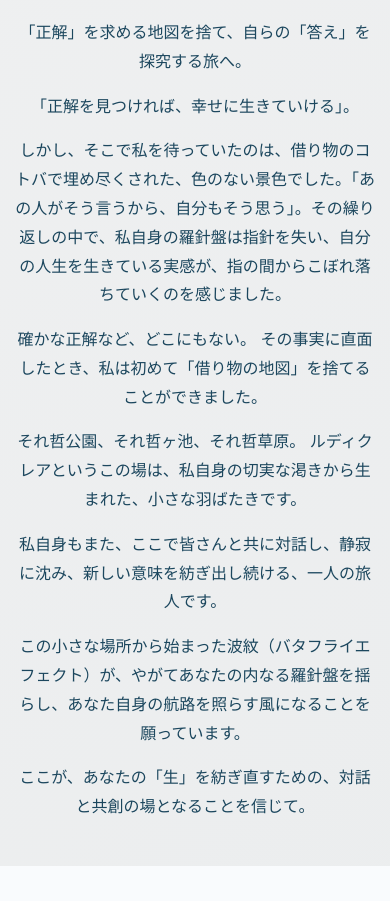
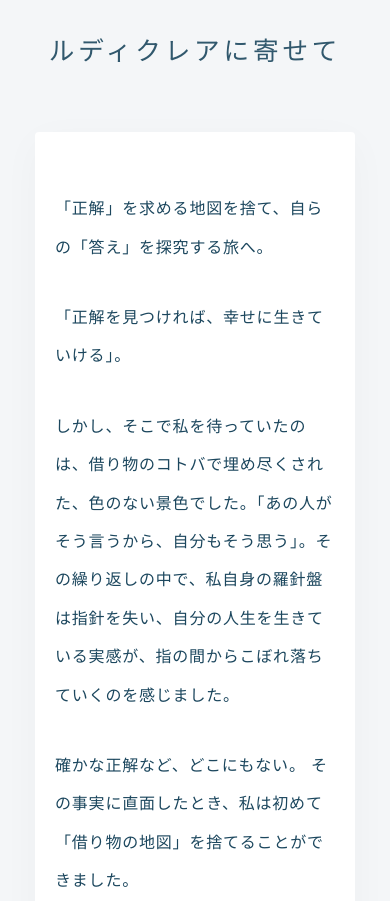
Before and after one commit to ludicrea/ludicrea_site, a plain HTML site: page index.html in a window 390 px wide. Shown: the part 6983-7884 px from the top of the page. Drawn offline with nearby package versions, Linux system fonts and the light colour scheme.

Commit message:
Update style.css

```diff
--- a/style.css
+++ b/style.css
@@ -567,6 +567,60 @@ section {
     text-align: center;
 }
 
+
+/*
+    【Founder's Messageセクション】
+*/
+.founders-message {
+    background-color: #f4f6f8;
+    /* 落ち着いたグレー */
+    padding: 100px 20px;
+    border-top: 1px solid rgba(0, 0, 0, 0.05);
+}
+
+.message-title {
+    font-size: 1.6rem;
+    font-weight: 500;
+    margin-bottom: 60px;
+    color: var(--text-main);
+    letter-spacing: 0.15em;
+    font-family: 'Zen Kaku Gothic New', sans-serif;
+    opacity: 0.9;
+}
+
+.message-body {
+    max-width: 640px;
+    margin: 0 auto;
+    text-align: left;
+    background: #fff;
+    padding: 60px;
+    border-radius: 4px;
+    /* 紙のような印象 */
+    box-shadow: 0 10px 40px rgba(0, 0, 0, 0.03);
+}
+
+.message-body p {
+    margin-bottom: 2em;
+    line-height: 2.4;
+    /* ゆったりとした行間 */
+    font-size: 1rem;
+    color: var(--text-main);
+    letter-spacing: 0.05em;
+}
+
+.message-body p:last-child {
+    margin-bottom: 0;
+}
+
+/*
+    【レスポンシブ (Founder's Message)】
+*/
+@media (max-width: 768px) {
+    .message-body {
+        padding: 40px 20px;
+    }
+}
+
 /*
     【フッター】
 */
@@ -682,9 +736,3 @@ section {
         padding: 30px 0;
     }
 }
-
-    section {
-        padding: 30px 0;
-    }
-
-}
```
